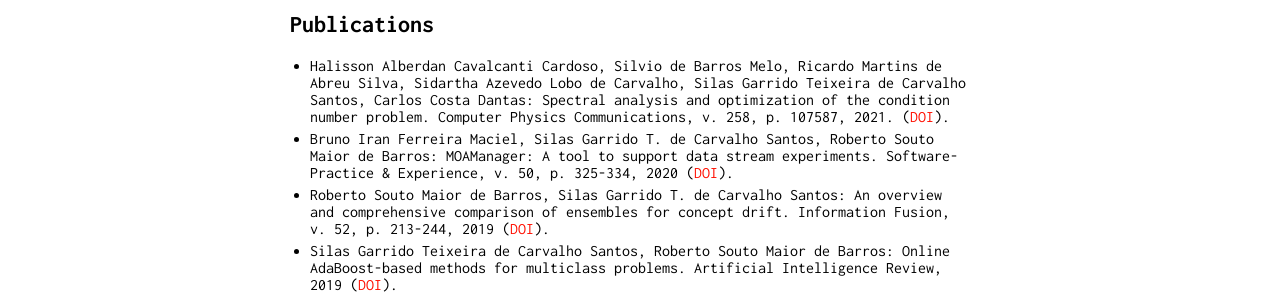
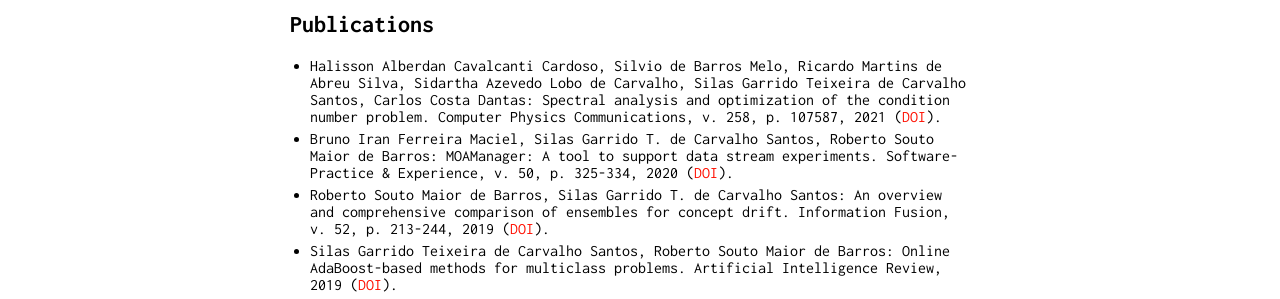
Before and after one commit to silasgtcs/silasgtcs.github.io, a Jekyll site: the page built from index.md, in a window 1280 px wide. Shown: the part 236-535 px from the top of the page. Built offline with Jekyll 4.4.1, drawn with Linux system fonts in a browser that asks for light colours; our own code applies the rules of GitHub Pages for plain Markdown files.

```diff
--- a/index.md
+++ b/index.md
@@ -9,7 +9,7 @@ I'm a Ph.D. in Computer Science from Universidade Federal de Pernambuco (CIn-UFP
 ## Publications
 
 
--  Halisson Alberdan Cavalcanti Cardoso, Silvio de Barros Melo, Ricardo Martins de Abreu Silva, Sidartha Azevedo Lobo de Carvalho, Silas Garrido Teixeira de Carvalho Santos, Carlos Costa Dantas: Spectral analysis and optimization of the condition number problem. Computer Physics Communications, v. 258, p. 107587, 2021. ([DOI](https://dx.doi.org/10.1016/j.cpc.2020.107587){:target="_blank"}).
+-  Halisson Alberdan Cavalcanti Cardoso, Silvio de Barros Melo, Ricardo Martins de Abreu Silva, Sidartha Azevedo Lobo de Carvalho, Silas Garrido Teixeira de Carvalho Santos, Carlos Costa Dantas: Spectral analysis and optimization of the condition number problem. Computer Physics Communications, v. 258, p. 107587, 2021 ([DOI](https://dx.doi.org/10.1016/j.cpc.2020.107587){:target="_blank"}).
 -  Bruno Iran Ferreira Maciel, Silas Garrido T. de Carvalho Santos, Roberto Souto Maior de Barros: MOAManager: A tool to support data stream experiments. Software-Practice & Experience, v. 50, p. 325-334, 2020 ([DOI](https://dx.doi.org/10.1002/spe.2795){:target="_blank"}).
 -  Roberto Souto Maior de Barros, Silas Garrido T. de Carvalho Santos: An overview and comprehensive comparison of ensembles for concept drift. Information Fusion, v. 52, p. 213-244, 2019 ([DOI](https://doi.org/10.1016/j.inffus.2019.03.006){:target="_blank"}).
 -  Silas Garrido Teixeira de Carvalho Santos, Roberto Souto Maior de Barros: Online AdaBoost-based methods for multiclass problems. Artificial Intelligence Review, 2019 ([DOI](https://doi.org/10.1007/s10462-019-09696-6){:target="_blank"}).
```
